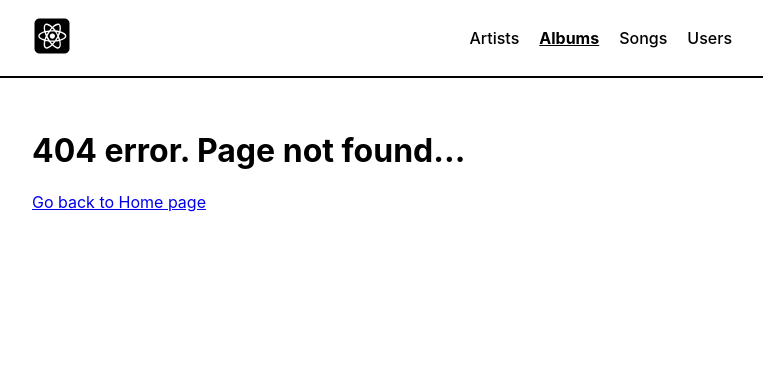
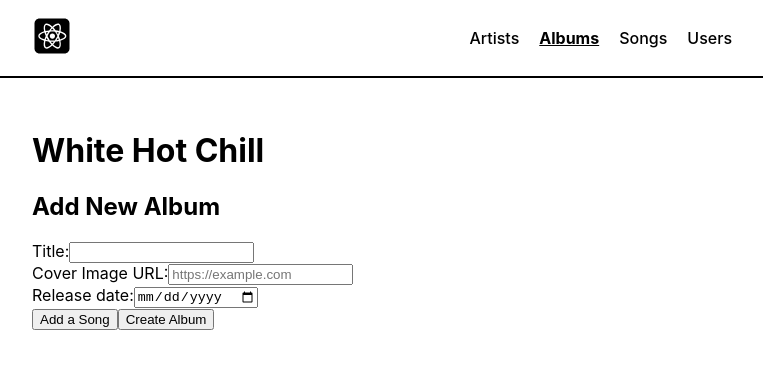
Before and after one commit to LaisvydasGi/final-course-project, a React (Create React App) app: page /albums/create/1 in a window 1280 px wide. Before the commit this address had no page. Shown: the top 368 px of the page, without its empty margins (258-1021 px from the left). Built offline with nearby package versions, Linux system fonts and the light colour scheme; data requests are answered from the project's data file.

Commit message:
[add] CreateAlbumPage, AlbumForm

```diff
--- a/db.json
+++ b/db.json
@@ -21,22 +21,29 @@
       "id": 1,
       "title": "consectetur adipiscing elit",
       "artistId": 1,
-      "url": "https://via.placeholder.com/150/92c952",
+      "imgUrl": "https://via.placeholder.com/150/92c952",
       "released": "2002-06-18"
     },
     {
       "id": 2,
       "title": "ipsum dolor",
       "artistId": 2,
-      "url": "https://via.placeholder.com/150/eaddca",
+      "imgUrl": "https://via.placeholder.com/150/eaddca",
       "released": "2014-07-09"
     },
     {
       "id": 3,
       "title": "Mauris rhoncus vehicula",
       "artistId": 2,
-      "url": "https://via.placeholder.com/150/771796",
+      "imgUrl": "https://via.placeholder.com/150/771796",
       "released": "2021-06-29"
+    },
+    {
+      "title": "asdasdas",
+      "artistId": 2,
+      "imgUrl": "https://via.placeholder.com/150/771722",
+      "released": "2023-04-06",
+      "id": 4
     }
   ],
   "songs": [
--- a/src/App.js
+++ b/src/App.js
@@ -14,6 +14,7 @@ import ArtistsPage from "./Pages/ArtistsPage/ArtistsPage"
 import ArtistPage from "./Pages/ArtistPage/ArtistPage"
 import EditArtistPage from "./Pages/EditArtistPage/EditArtistPage"
 import CreateArtistPage from "./Pages/CreateArtistPage/CreateArtistPage"
+import CreateAlbumPage from "./Pages/CreateAlbumPage/CreateAlbumPage"
 
 function App() {
   return (
@@ -33,6 +34,7 @@ function App() {
         <Route path='/users/:id' element={<UserPage/>}/>
         <Route path='/albums' element={<AlbumsPage/>}/>
         <Route path='/albums/:id' element={<AlbumPage/>}/>
+        <Route path='/albums/create/:id' element={<CreateAlbumPage/>}/>
 
         <Route path='*' element={
           <Container>
--- a/src/Pages/AlbumPage/AlbumPage.js
+++ b/src/Pages/AlbumPage/AlbumPage.js
@@ -24,7 +24,7 @@ const AlbumPage = () => {
     album &&
     <Container>
       <div className="img-wrapper">
-        <img src={album.url} alt='album cover'/>
+        <img src={album.imgUrl} alt='album cover'/>
       </div>
       <div className='title-wrapper'>
 
--- a/src/Pages/AlbumsPage/AlbumsPage.js
+++ b/src/Pages/AlbumsPage/AlbumsPage.js
@@ -32,7 +32,7 @@ const AlbumsPage = () => {
             <Link to={`/albums/${album.id}`}>
               <Card>
                 <div>
-                  <img src={album.url} alt='album cover'/>
+                  <img src={album.imgUrl} alt='album cover'/>
                 </div>
                 <div>
                   {album.id}. {album.title}
--- a/src/Pages/ArtistPage/ArtistPage.js
+++ b/src/Pages/ArtistPage/ArtistPage.js
@@ -38,8 +38,6 @@ const ArtistPage = () => {
       .catch(err => console.log(err.message))
   }
 
-  artist && console.log(artist);
-
   return (
     <Container>
       <Link to={`/artists/edit/${id}`}>Edit Artist Info</Link>
@@ -51,18 +49,29 @@ const ArtistPage = () => {
           <button onClick={noDeleteBtnHandler}>No</button>
         </Card>
       ) : ''}
+
+      <div>
         <h1>{artist.name} </h1>
         <p>{artist.description}</p>
+      </div>
+
+      <div>
         <h2>Popular songs:</h2>
+
+      </div>
+
+      <div>
         <h2>Discography</h2>
+        <Link to={`/albums/create/${id}`}>Add New Album</Link>
+
         <ul>
           {artist.albums.map(album => (
             <li key={album.id} className="">
               <Link to={`/albums/${album.id}`}>
                 <Card>
-
+                  {console.log(album)}
                   <div>
-                  <img src={album.url} alt='album cover'/>
+                    <img src={album.imgUrl} alt='album cover'/>
                   </div>
 
                   <div>
@@ -73,8 +82,10 @@ const ArtistPage = () => {
               </Link>
             </li>
           ))}
+        </ul>
 
-      </ul>
+      </div>
+
 
     </Container>
   )
--- /dev/null
+++ b/src/Pages/CreateAlbumPage/CreateAlbumPage.js
@@ -0,0 +1,50 @@
+import { useEffect, useState } from 'react'
+import { useNavigate, useParams } from 'react-router-dom'
+import axios from 'axios'
+
+import { SERVER_URL } from '../../config'
+import Container from '../../components/Container/Container'
+import AlbumForm from '../../components/AlbumForm/AlbumForm'
+
+const CreateAlbumPage = () => {
+  const artistId = useParams().id;
+  const navigator = useNavigate();
+
+  const [artist, setArtist] = useState();
+
+  const [formErrorMessage, setFormErrorMessage] = useState('')
+
+
+  useEffect(() => {
+
+    axios.get(`${SERVER_URL}/artists/${artistId}`)
+      .then(res => {
+        setArtist(res.data);
+      })
+      .catch(err => console.log(err))
+
+  }, [artistId])
+
+
+
+  const createAlbumHandler = (newAlbumData) => {
+
+    axios.post(`${SERVER_URL}/albums`, newAlbumData)
+      .then(res => navigator(`/artists/${artistId}`))
+      .catch(err => setFormErrorMessage(err.message))
+
+  }
+
+  return (
+    artist &&
+    <Container>
+      <h1>{artist.name}</h1>
+      <h2>Add New Album</h2>
+      <AlbumForm artistId={artistId} onAlbumFormSubmit={createAlbumHandler}/>
+
+      {formErrorMessage && <p>{formErrorMessage}</p>}
+    </Container>
+  )
+}
+
+export default CreateAlbumPage
--- a/src/components/ArtistForm/ArtistForm.js
+++ b/src/components/ArtistForm/ArtistForm.js
@@ -38,7 +38,7 @@ const ArtistForm = ({ onArtistFormSubmit, initialData }) => {
       </div>
 
       <button type='submit'>
-        {initialData ? 'Edit User' : 'Create User'}
+        {initialData ? 'Edit Artist' : 'Add Artist'}
       </button>
     </form>
 )
```
Lines whose indentation alone changed are shown as unchanged.
